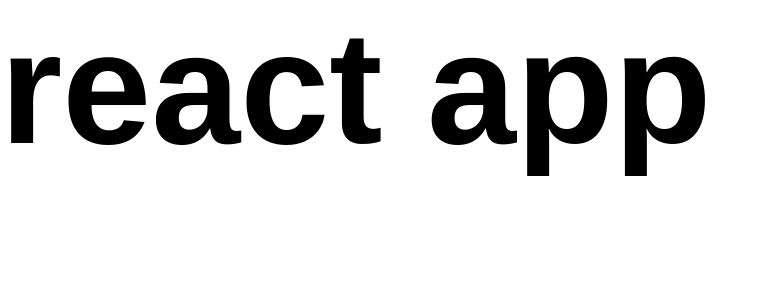
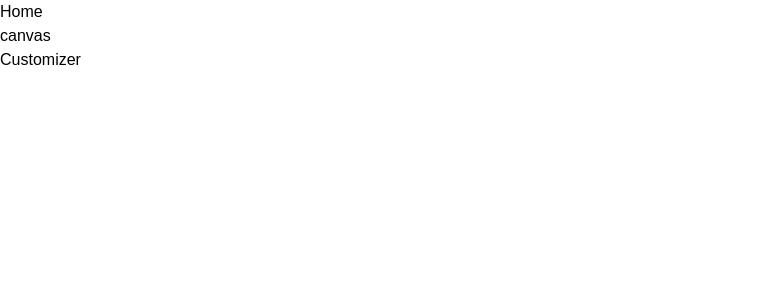
Before and after one commit to lapinRagnar/3d-website-ai-react-2023, a React (Vite) app: page / in a window 1280 px wide. Shown: the top 300 px of the page, without its empty margins (0-768 px from the left). Built offline with nearby package versions, Linux system fonts and the light colour scheme; a web font is replaced by a local one.

Commit message:
creation des pages

```diff
--- a/src/App.jsx
+++ b/src/App.jsx
@@ -1,12 +1,17 @@
+import Customizer from "./Customizer"
+import Canvas from "./canvas"
+import Home from "./pages/Home"
 
 
 function App() {
 
 
   return (
-    <div>
-      <h1 className="head-text">react app</h1>
-    </div>
+    <main className="app transition-all ease-in">
+      <Home />
+      <Canvas />
+      <Customizer />
+    </main>
   )
 }
 
--- /dev/null
+++ b/src/Customizer.jsx
@@ -0,0 +1,8 @@
+
+const Customizer = () => {
+  return (
+    <div>Customizer</div>
+  )
+}
+
+export default Customizer
--- /dev/null
+++ b/src/canvas/index.jsx
@@ -0,0 +1,9 @@
+
+
+const Canvas = () => {
+  return (
+    <div>canvas</div>
+    )
+}
+
+export default Canvas
--- /dev/null
+++ b/src/pages/Home.jsx
@@ -0,0 +1,8 @@
+
+const Home = () => {
+  return (
+    <div>Home</div>
+  )
+}
+
+export default Home
```
